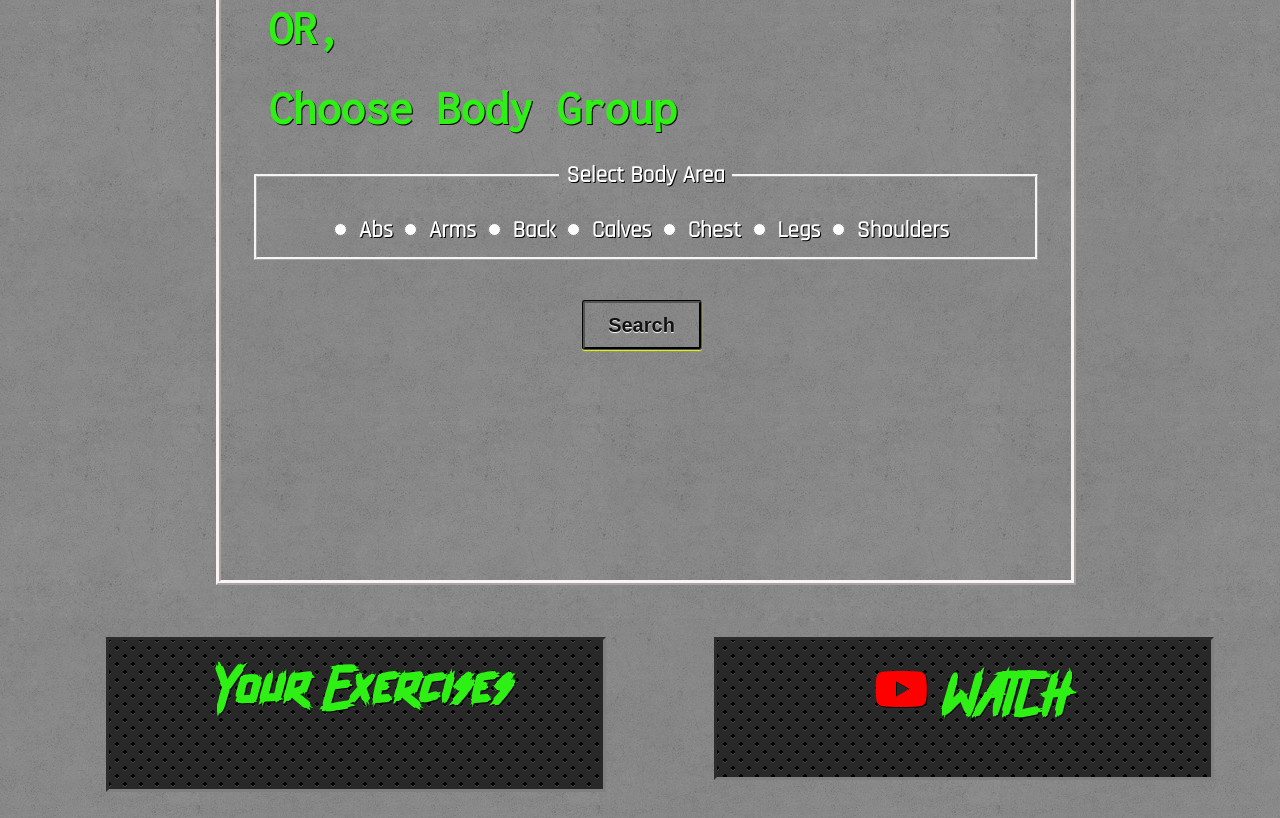
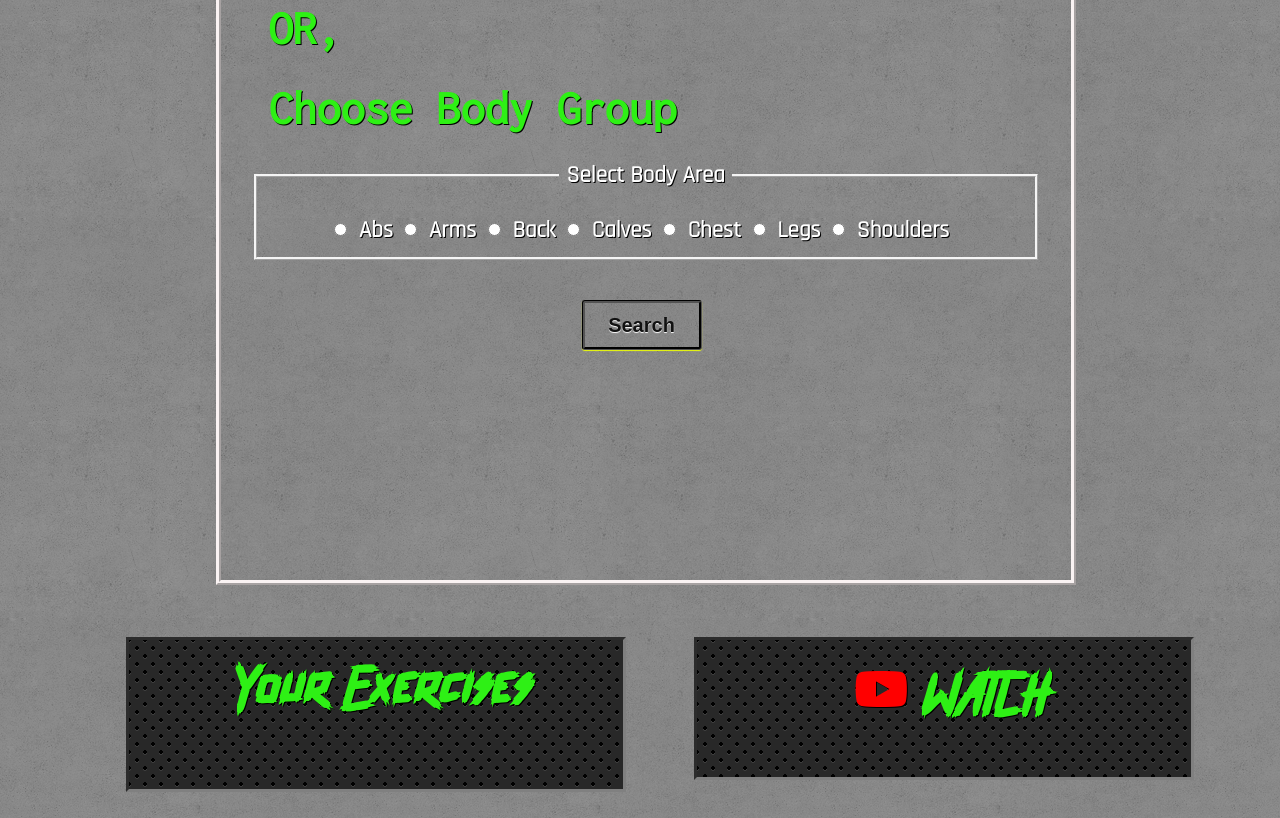
Before and after one commit to thorn086/workout-capstone-API, a plain HTML site: page index.html in a window 1280 px wide. Shown: the part 782-1600 px from the top of the page. Drawn offline with nearby package versions, Linux system fonts and the light colour scheme.

Commit message:
css changes

```diff
--- a/main.css
+++ b/main.css
@@ -575,9 +575,9 @@ h1{
     width: 500px;
 }
 .content.right{
-    right:40px;
+    right:60px;
 }
 .content.left{
-    left: 80px;
+    left: 100px;
 }
 }
```
